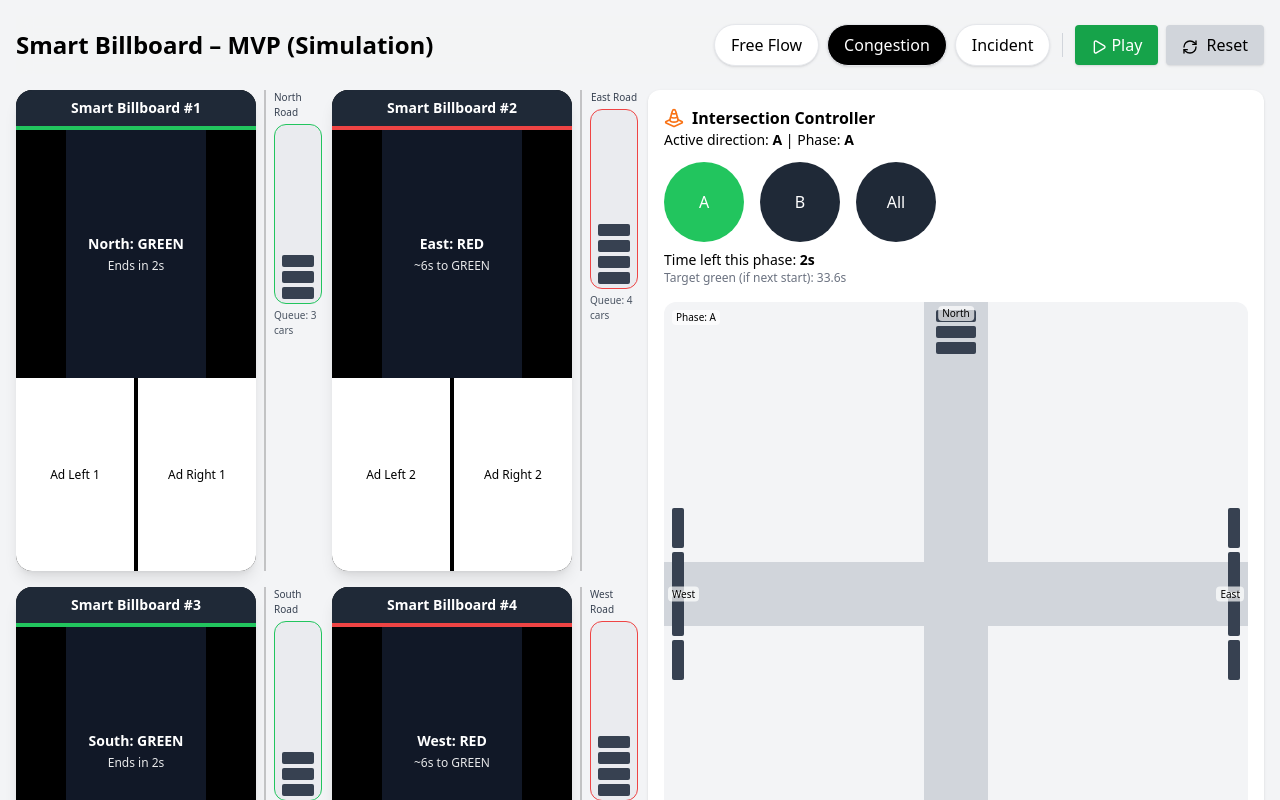
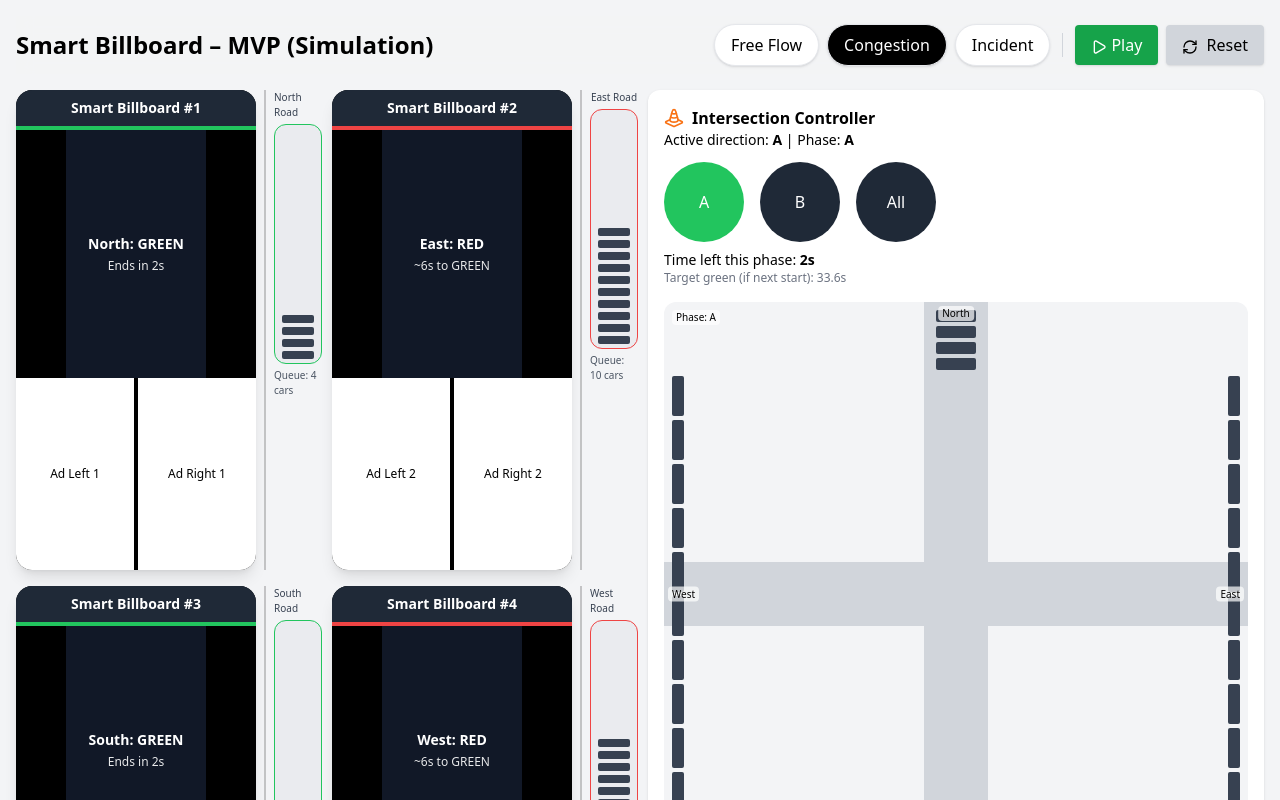
Before and after one commit to Kassymkhan-extazyyy/smart-traffic-mvp, a React (Vite) app: page / in a window 1280 px wide. Both pictures are taken after a click on the button "Congestion". Shown: the top 800 px of the page. Built offline with nearby package versions, Linux system fonts and the light colour scheme.

Commit message:
Обнова

```diff
--- a/src/App.jsx
+++ b/src/App.jsx
@@ -28,7 +28,11 @@ function computeMessage(score, phase, activeDir, scenarioId, secondsLeft) {
 
 function distributeCars(total, phase) {
   // Распределяем машины по направлениям N,E,S,W
-  const weights = phase === "A" ? [0.2, 0.3, 0.2, 0.3] : phase === "B" ? [0.3, 0.2, 0.3, 0.2] : [0.25, 0.25, 0.25, 0.25];
+  const weights = phase === "A"
+  ? [0.15, 0.35, 0.15, 0.35]   // A=North&South зелёные -> меньше там, больше на E/W (красные)
+  : phase === "B"
+  ? [0.35, 0.15, 0.35, 0.15]   // B=East&West зелёные -> больше на N/S (красные)
+  : [0.25, 0.25, 0.25, 0.25];
   const raw = weights.map(w => total * w);
   const base = raw.map(v => Math.floor(v));
   let sum = base.reduce((a,b)=>a+b,0);
@@ -38,13 +42,13 @@ function distributeCars(total, phase) {
 }
 
 function RoadQueue({ count, label, green }) {
-  const capped = clamp(count, 0, 20);
+  const capped = clamp(count, 0, 24);
   return (
     <div className="flex flex-col items-center gap-1">
   <div className="text-[10px] text-gray-700 font-medium">{label} Road</div>
-  <div className={`w-12 h-[180px] rounded-xl border ${green ? "border-green-500" : "border-red-500"} bg-gray-200/60 flex flex-col justify-end items-center gap-1 p-1 overflow-hidden`}>
+  <div className={`w-12 h-[240px] rounded-xl border ${green ? "border-green-500" : "border-red-500"} bg-gray-200/60 flex flex-col justify-end items-center gap-1 p-1 overflow-hidden`}>
     {Array.from({ length: capped }).map((_, i) => (
-      <div key={i} className="w-8 h-3 rounded-sm bg-gray-700" />
+      <div key={i} className="w-8 h-2 rounded-sm bg-gray-700" />
     ))}
   </div>
   <div className="text-[10px] text-gray-600">Queue: {capped} cars</div>
@@ -103,16 +107,16 @@ function IntersectionMini({ counts, phase }) {
       </div>
       {/* cars */}
       <div className="absolute left-1/2 -translate-x-1/2 top-1 p-1 flex flex-col gap-1 items-center">
-        {Array.from({length: Math.min(Math.max(n,0),20)}).map((_,i)=>(<div key={i} className="w-10 h-3 bg-gray-700 rounded-sm"/>))}
+        {Array.from({length: Math.min(Math.max(n,0),24)}).map((_,i)=>(<div key={i} className="w-10 h-3 bg-gray-700 rounded-sm"/>))}
       </div>
       <div className="absolute right-1 top-1/2 -translate-y-1/2 p-1 flex flex-col gap-1 items-end">
-        {Array.from({length: Math.min(Math.max(e,0),20)}).map((_,i)=>(<div key={i} className="w-3 h-10 bg-gray-700 rounded-sm"/>))}
+        {Array.from({length: Math.min(Math.max(e,0),24)}).map((_,i)=>(<div key={i} className="w-3 h-10 bg-gray-700 rounded-sm"/>))}
       </div>
       <div className="absolute left-1/2 -translate-x-1/2 bottom-1 p-1 flex flex-col-reverse gap-1 items-center">
-        {Array.from({length: Math.min(Math.max(s,0),20)}).map((_,i)=>(<div key={i} className="w-10 h-3 bg-gray-700 rounded-sm"/>))}
+        {Array.from({length: Math.min(Math.max(s,0),24)}).map((_,i)=>(<div key={i} className="w-10 h-3 bg-gray-700 rounded-sm"/>))}
       </div>
       <div className="absolute left-1 top-1/2 -translate-y-1/2 p-1 flex flex-col gap-1 items-start">
-        {Array.from({length: Math.min(Math.max(w,0),20)}).map((_,i)=>(<div key={i} className="w-3 h-10 bg-gray-700 rounded-sm"/>))}
+        {Array.from({length: Math.min(Math.max(w,0),24)}).map((_,i)=>(<div key={i} className="w-3 h-10 bg-gray-700 rounded-sm"/>))}
       </div>
       <div className="absolute inset-0 pointer-events-none">
         <div className="absolute top-2 left-2 text-[10px] bg-white/70 rounded px-1">Phase: {phase}</div>
@@ -138,7 +142,12 @@ export default function App() {
   const score = useMemo(() => scenario.timeline[clamp(index, 0, scenario.timeline.length - 1)], [index, scenario]);
   const msLeft = Math.max(0, phaseEndAt - Date.now());
   const secondsLeft = Math.ceil(msLeft / 1000);
-  const totalCars = Math.round(score / 5); // 0..20
+  const baseCars = Math.round(score / 5);
+const scenarioFactor =
+  scenario.id === "free"       ? 0.9 :
+  scenario.id === "congestion" ? 2.0 :
+  /* incident */                 1.6;
+const totalCars = clamp(Math.round(baseCars * scenarioFactor), 0, 80); // до 80 машин суммарно
   const counts = useMemo(() => distributeCars(totalCars, phase), [totalCars, phase]); // [N,E,S,W]
 
   useEffect(() => {
```
